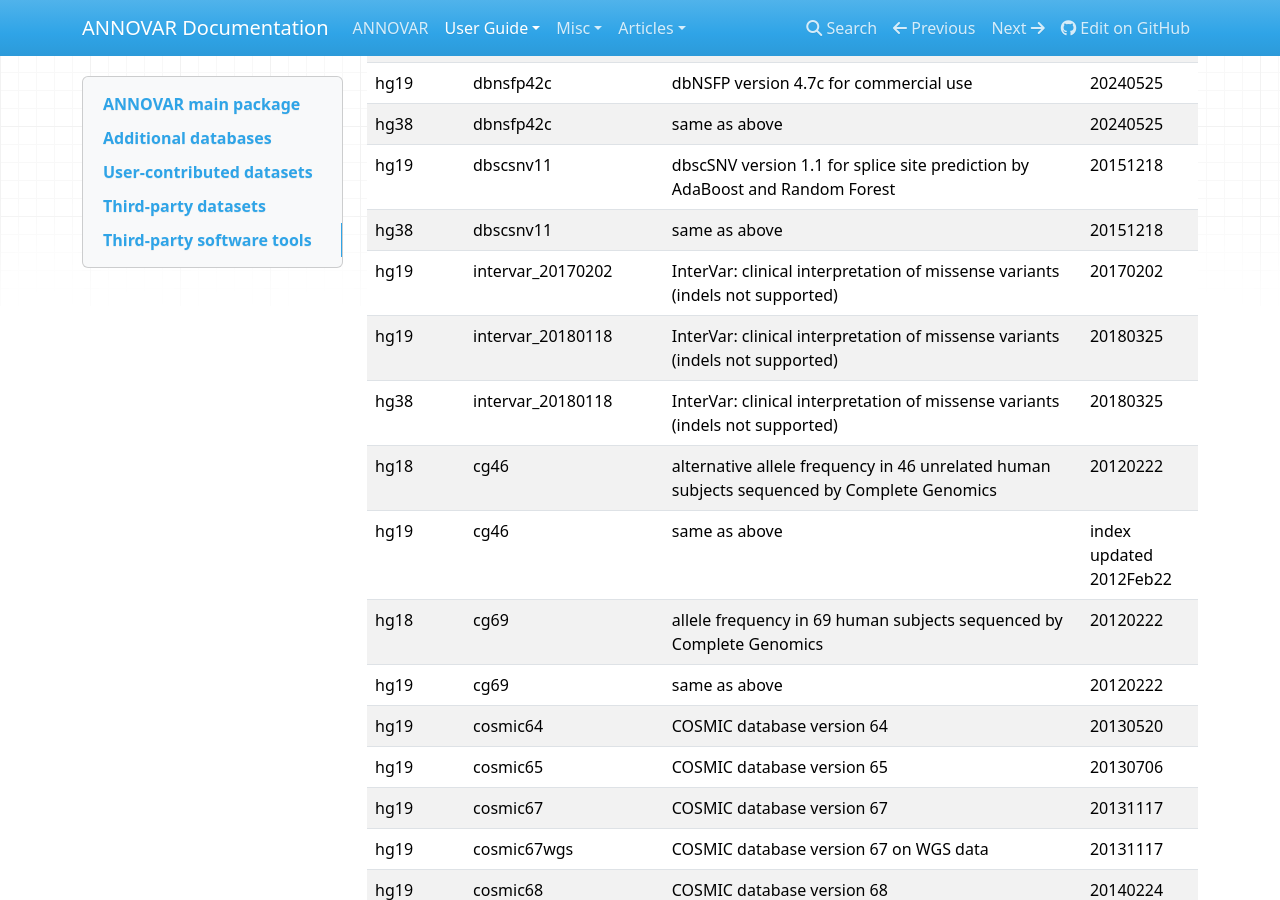
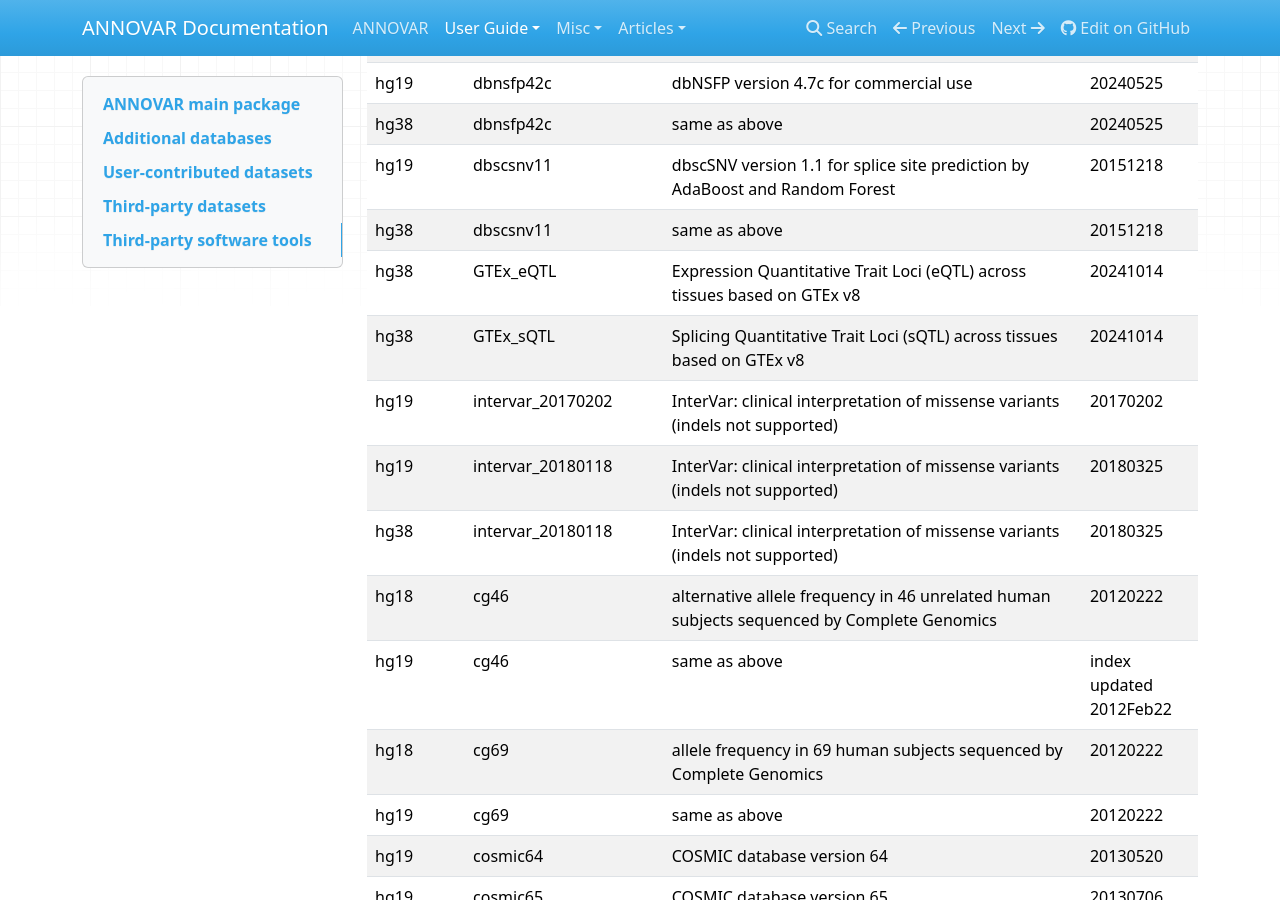
Before and after one commit to WGLab/doc-ANNOVAR, an MkDocs documentation site: the page built from docs/user-guide/download.md, in a window 1280 px wide and 900 px high, scrolled down 3848 px. Built offline with MkDocs 1.6.1, drawn with Linux system fonts in a browser that asks for light colours; nearby versions of some CDN libraries; comment, search, counter and statistics services are not loaded.

Commit message:
Update GTEx v8 QTL

```diff
--- a/docs/user-guide/download.md
+++ b/docs/user-guide/download.md
@@ -84,6 +84,8 @@ NOTE: several whole-genome databases (cadd, cadd13, fathmm, dann, eigen, gerp++,
 | hg38 | dbnsfp42c | same as above | 20240525 |
 | hg19 | dbscsnv11 | dbscSNV version 1.1 for splice site prediction by AdaBoost and Random Forest | 20151218 |
 | hg38 | dbscsnv11 | same as above | 20151218 |
+| hg38 | GTEx_eQTL | Expression Quantitative Trait Loci (eQTL) across tissues based on GTEx v8 | 20241014 |
+| hg38 | GTEx_sQTL | Splicing Quantitative Trait Loci (sQTL) across tissues based on GTEx v8 | 20241014 |
 | hg19 | intervar_20170202 | InterVar: clinical interpretation of missense variants (indels not supported)| 20170202 |
 | hg19 | intervar_20180118 | InterVar: clinical interpretation of missense variants (indels not supported) | 20180325 |
 | hg38 | intervar_20180118 | InterVar: clinical interpretation of missense variants (indels not supported)| 20180325 |
```
